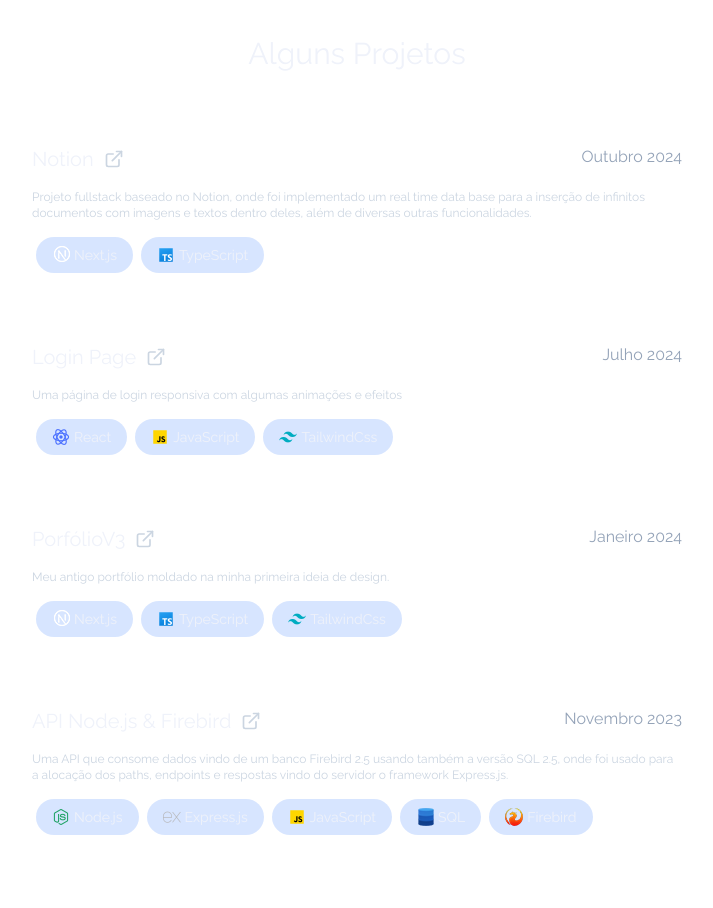
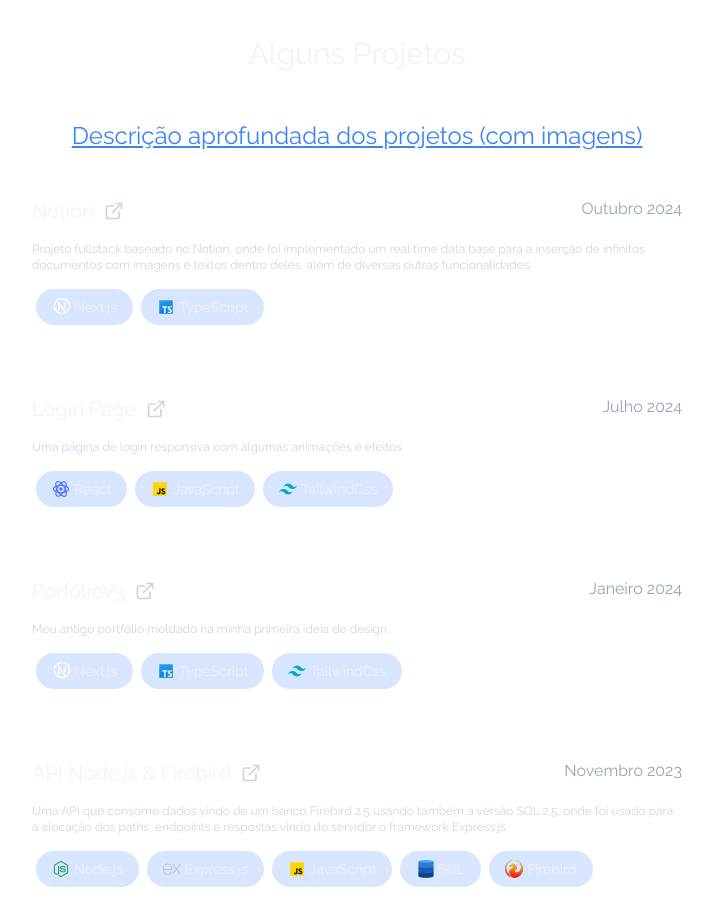
Before and after one commit to Tr0ya7/Portf-lio-2.0, a Next.js app: page / in a window 1280 px wide. Shown: the part 2460-3368 px from the top of the page, without its empty margins (283-996 px from the left). Built offline with nearby package versions, Linux system fonts and the light colour scheme.

Commit message:
New project page description link

```diff
--- a/components/projects/index.jsx
+++ b/components/projects/index.jsx
@@ -1,3 +1,4 @@
+import Link from 'next/link'
 import Title from '../title'
 import ProjectCard from './projectCard'
 import projects from './projects.json'
@@ -8,6 +9,9 @@ export default function Projects() {
             <Title>
                 Alguns Projetos
             </Title>
+            <Link href="https://www.behance.net/luizhedesouz6" className="text-blue-500 underline mb-5 text-2xl">
+                Descrição aprofundada dos projetos (com imagens)
+            </Link>
             {projects.map((project) =>
                 <ProjectCard
                     key={project.id} title={project.title} names={project.names} href={project.link}
```
